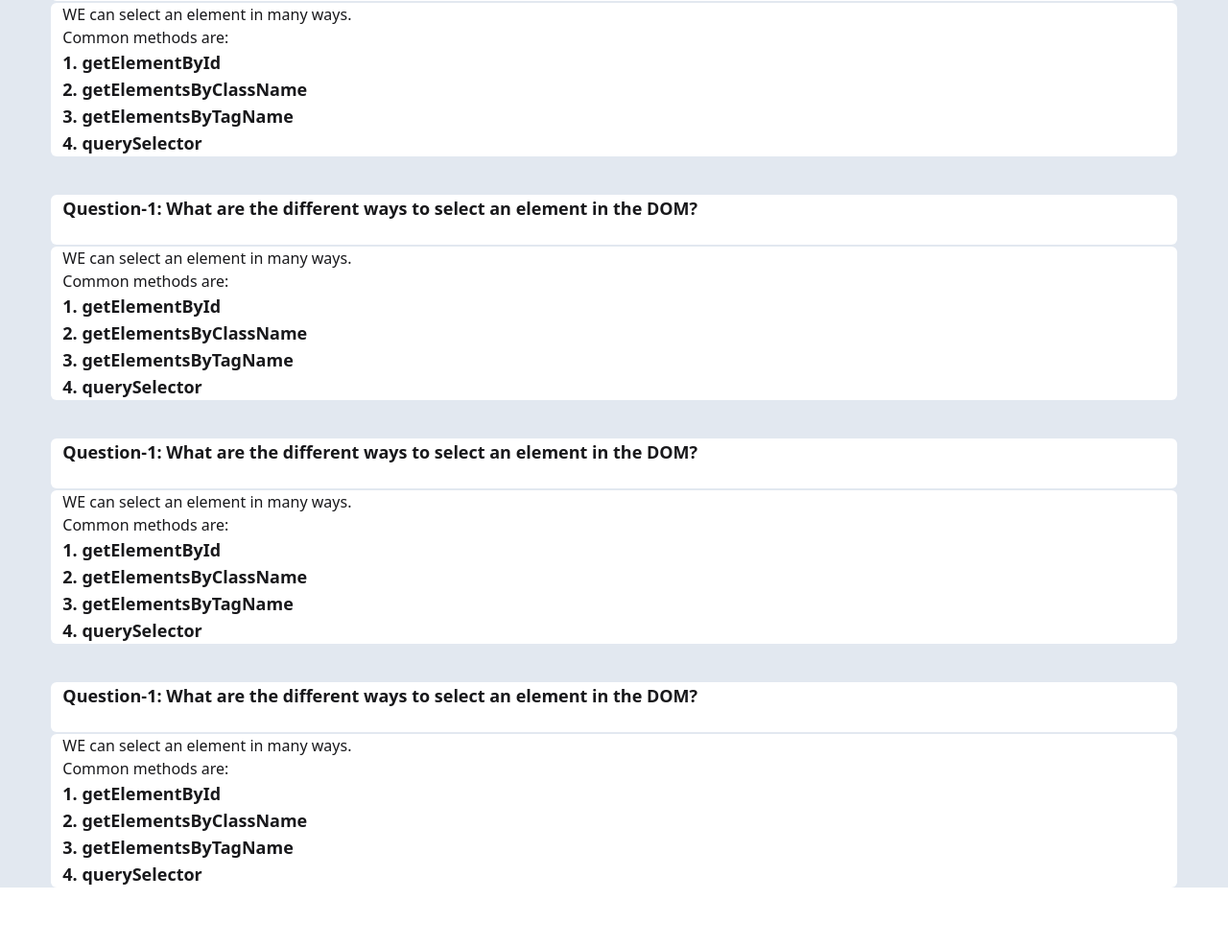
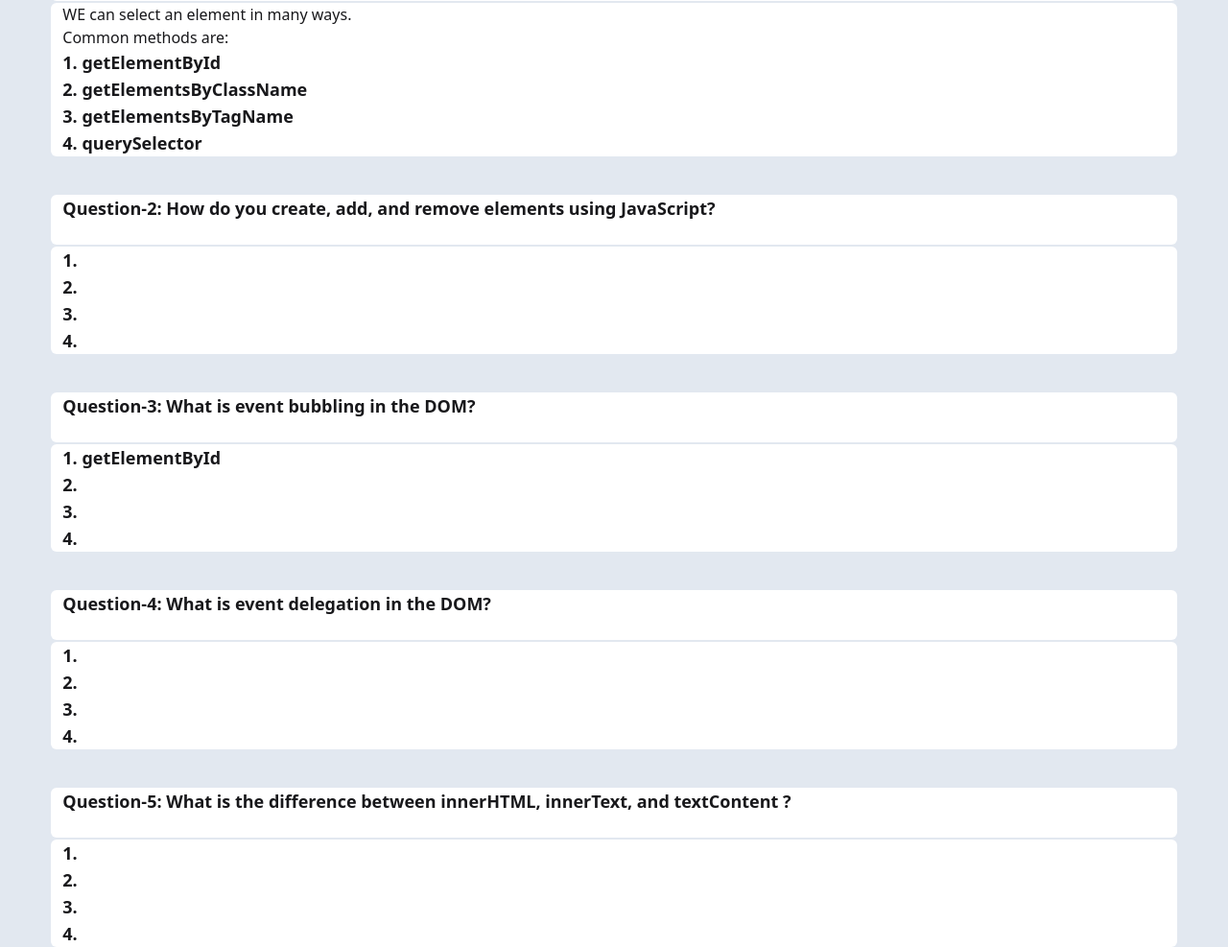
Before and after one commit to JionIb/Assignment-5, a plain HTML site: page qu.html in a window 1280 px wide. Shown: the part 203-1190 px from the top of the page at 96% size. Before the commit the page ends 1128 px from the top, so only its background shows below. Drawn offline with nearby package versions, Linux system fonts and the light colour scheme.

Commit message:
fifth assi

```diff
--- a/qu.html
+++ b/qu.html
@@ -42,43 +42,57 @@
 </div>
     <div class="mt-10">
          <div class="bg-white w-11/12 mx-auto rounded-md">
-        <p class="font-bold text-lg pl-3">Question-1: What are the different ways to select an element in the DOM?</p> <br>
+        <p class="font-bold text-lg pl-3">Question-2: How do you create, add, and remove elements using JavaScript?</p> <br>
         <p></p>
     </div>
     <div class="bg-white w-11/12 mx-auto rounded-md mt-0.5">
-        <p class="pl-3">WE can select an element in many ways. <br> Common methods are: <br>
-          <span class="font-bold text-lg">  1. getElementById <br>
-            2. getElementsByClassName <br>
-            3. getElementsByTagName <br>
-            4. querySelector</span></p>
+        <p class="pl-3">
+          <span class="font-bold text-lg">  1.<br>
+            2.  <br>
+            3.<br>
+            4. </span></p>
 
     </div>
 </div>
     <div class="mt-10">
          <div class="bg-white w-11/12 mx-auto rounded-md">
-        <p class="font-bold text-lg pl-3">Question-1: What are the different ways to select an element in the DOM?</p> <br>
+        <p class="font-bold text-lg pl-3">Question-3: What is event bubbling in the DOM?</p> <br>
         <p></p>
     </div>
     <div class="bg-white w-11/12 mx-auto rounded-md mt-0.5">
-        <p class="pl-3">WE can select an element in many ways. <br> Common methods are: <br>
+        <p class="pl-3">
           <span class="font-bold text-lg">  1. getElementById <br>
-            2. getElementsByClassName <br>
-            3. getElementsByTagName <br>
-            4. querySelector</span></p>
+            2. <br>
+            3.  <br>
+            4. </span></p>
 
     </div>
 </div>
     <div class="mt-10">
          <div class="bg-white w-11/12 mx-auto rounded-md">
-        <p class="font-bold text-lg pl-3">Question-1: What are the different ways to select an element in the DOM?</p> <br>
+        <p class="font-bold text-lg pl-3">Question-4: What is event delegation in the DOM?</p> <br>
         <p></p>
     </div>
     <div class="bg-white w-11/12 mx-auto rounded-md mt-0.5">
-        <p class="pl-3">WE can select an element in many ways. <br> Common methods are: <br>
-          <span class="font-bold text-lg">  1. getElementById <br>
-            2. getElementsByClassName <br>
-            3. getElementsByTagName <br>
-            4. querySelector</span></p>
+        <p class="pl-3">
+          <span class="font-bold text-lg">  1.  <br>
+            2.  <br>
+            3.  <br>
+            4.</span></p>
+
+    </div>
+</div>
+    <div class="mt-10">
+         <div class="bg-white w-11/12 mx-auto rounded-md">
+        <p class="font-bold text-lg pl-3">Question-5:  What is the difference between innerHTML, innerText, and textContent ?</p> <br>
+        <p></p>
+    </div>
+    <div class="bg-white w-11/12 mx-auto rounded-md mt-0.5">
+        <p class="pl-3">
+          <span class="font-bold text-lg">  1. <br>
+            2. <br>
+            3.  <br>
+            4. </span></p>
 
     </div>
 </div>
```
